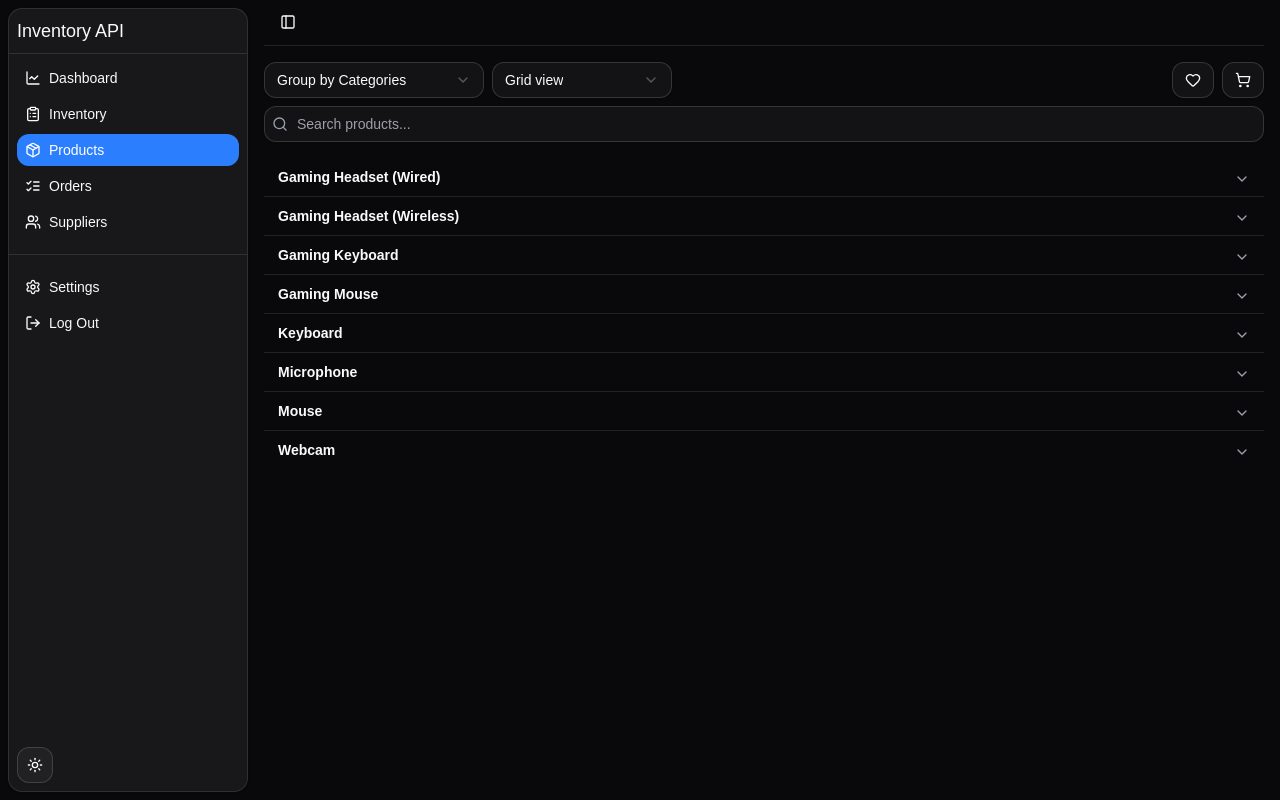
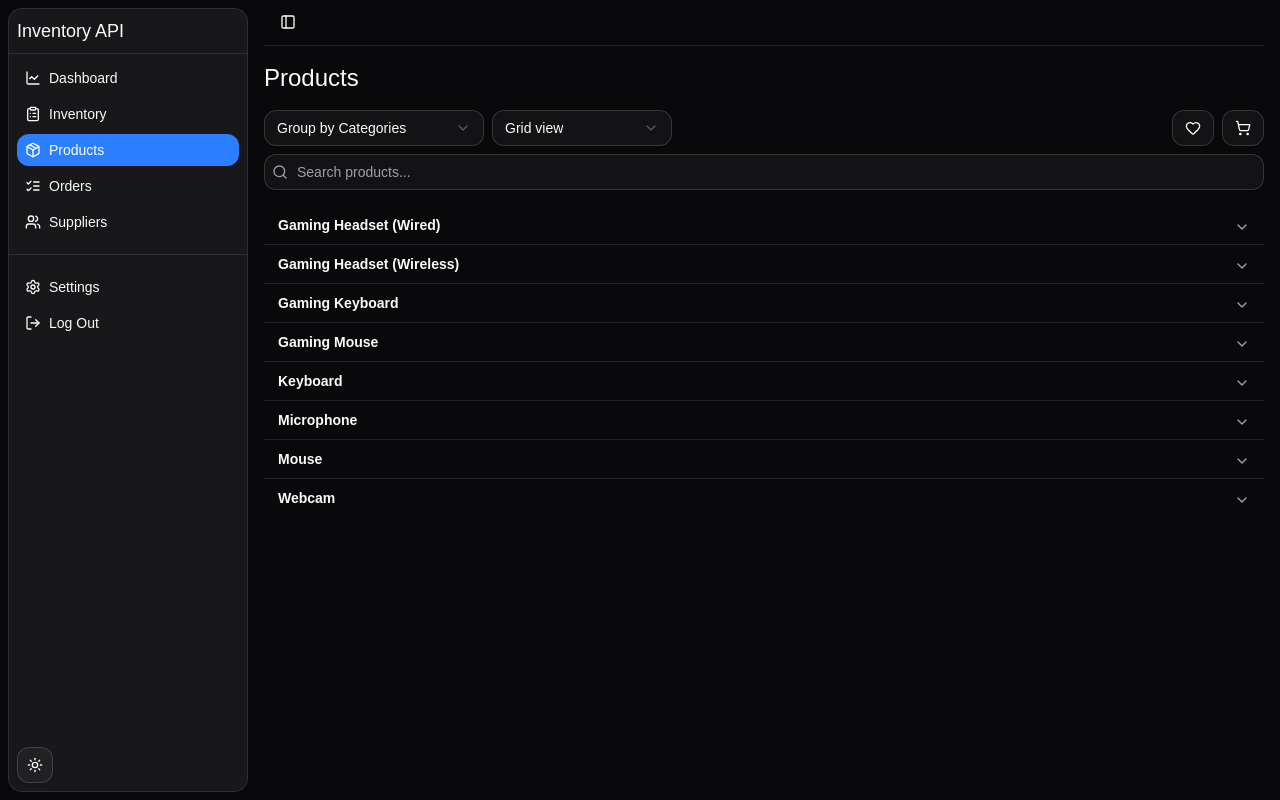
Before and after one commit to mrdsx/inventory-api, a Next.js app in the folder frontend/: page /products in a window 1280 px wide. Built offline with nearby package versions, Linux system fonts and the light colour scheme.

Commit message:
feat(frontend/product): add heading on products catalog page
affected: ProductsCatalogPage

```diff
--- a/frontend/src/app/(pages)/(workspace)/products/page.tsx
+++ b/frontend/src/app/(pages)/(workspace)/products/page.tsx
@@ -4,6 +4,8 @@ import { CatalogContent } from "./components/CatalogContent/CatalogContent";
 
 export default function ProductsCatalogPage() {
   return (
+    <>
+      <h2 className="text-2xl">Products</h2>
       <div className="flex h-100 gap-4 transition-colors">
         <div className="flex w-full flex-col gap-4">
           <CatalogActions />
@@ -14,5 +16,6 @@ export default function ProductsCatalogPage() {
           </ScrollArea>
         </div>
       </div>
+    </>
   );
 }
```
Lines whose indentation alone changed are shown as unchanged.
